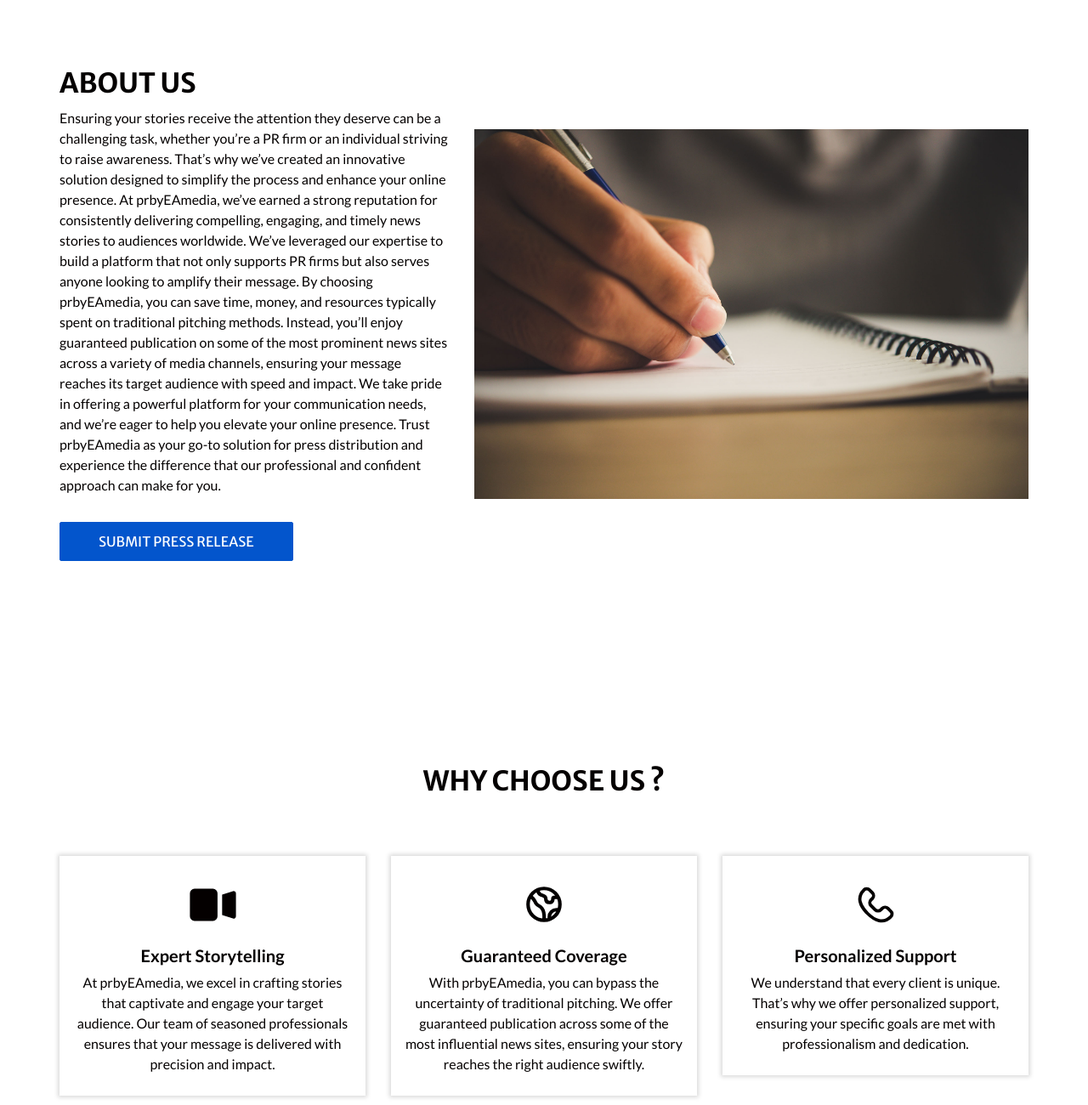
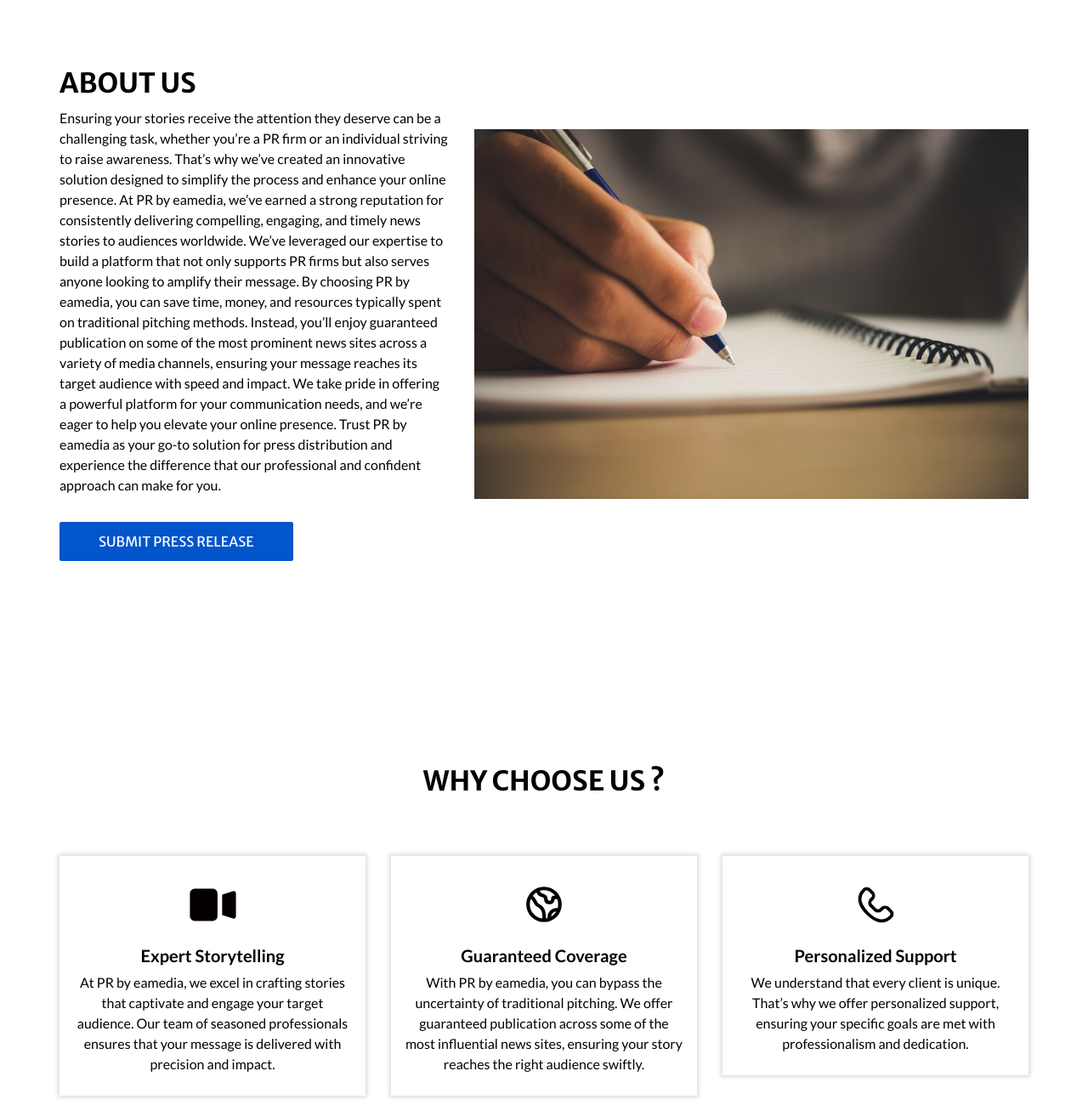
Before and after one commit to freedompraise/eamedia, a plain HTML site: page prdistribution/index.html in a window 1280 px wide. Shown: the part 820-2120 px from the top of the page at 85% size. Drawn offline with nearby package versions, Linux system fonts and the light colour scheme; some packages are replaced by stand-ins of ours.

Commit message:
Fix capitalization and branding inconsistencies in index.html

```diff
--- a/prdistribution/index.html
+++ b/prdistribution/index.html
@@ -12,7 +12,7 @@
   <meta name="description" content="" />
   <meta name="author" content="" />
 
-  <title>PrbyEAMEDIA</title>
+  <title>PR by eamedia</title>
 
   <!-- slider stylesheet -->
   <link rel="stylesheet" type="text/css"
@@ -56,7 +56,7 @@
           <nav class="navbar navbar-expand-lg custom_nav-container ">
             <a class="navbar-brand" href="index.html">
               <span>
-                Pr by EAMEDIA
+                PR by EAMEDIA
               </span>
             </a>
 
@@ -196,16 +196,16 @@
               firm or an individual striving to raise awareness. That’s why we’ve created an innovative solution
               designed to simplify the process and enhance your online presence.
 
-              At prbyEAmedia, we’ve earned a strong reputation for consistently delivering compelling, engaging, and
+              At PR by eamedia, we’ve earned a strong reputation for consistently delivering compelling, engaging, and
               timely news stories to audiences worldwide. We’ve leveraged our expertise to build a platform that not
               only supports PR firms but also serves anyone looking to amplify their message.
 
-              By choosing prbyEAmedia, you can save time, money, and resources typically spent on traditional pitching
+              By choosing PR by eamedia, you can save time, money, and resources typically spent on traditional pitching
               methods. Instead, you’ll enjoy guaranteed publication on some of the most prominent news sites across a
               variety of media channels, ensuring your message reaches its target audience with speed and impact.
 
               We take pride in offering a powerful platform for your communication needs, and we’re eager to help you
-              elevate your online presence. Trust prbyEAmedia as your go-to solution for press distribution and
+              elevate your online presence. Trust PR by eamedia as your go-to solution for press distribution and
               experience the difference that our professional and confident approach can make for you.
             </p>
             <a href="">
@@ -254,7 +254,8 @@
                 Expert Storytelling
               </h5>
               <p>
-                At prbyEAmedia, we excel in crafting stories that captivate and engage your target audience. Our team of
+                At PR by eamedia, we excel in crafting stories that captivate and engage your target audience. Our team
+                of
                 seasoned professionals ensures that your message is delivered with precision and impact.
               </p>
             </div>
@@ -275,7 +276,7 @@
                 Guaranteed Coverage
               </h5>
               <p>
-                With prbyEAmedia, you can bypass the uncertainty of traditional pitching. We offer guaranteed
+                With PR by eamedia, you can bypass the uncertainty of traditional pitching. We offer guaranteed
                 publication across some of the most influential news sites, ensuring your story reaches the right
                 audience swiftly.
               </p>
@@ -566,7 +567,7 @@
   <footer class="footer_section">
     <div class="container">
       <p>
-        &copy; <span id="displayDateYear"></span> All Rights Reserved PrbyEAMEDIA
+        &copy; <span id="displayDateYear"></span> All Rights Reserved PR by eamedia
       </p>
     </div>
   </footer>
```
